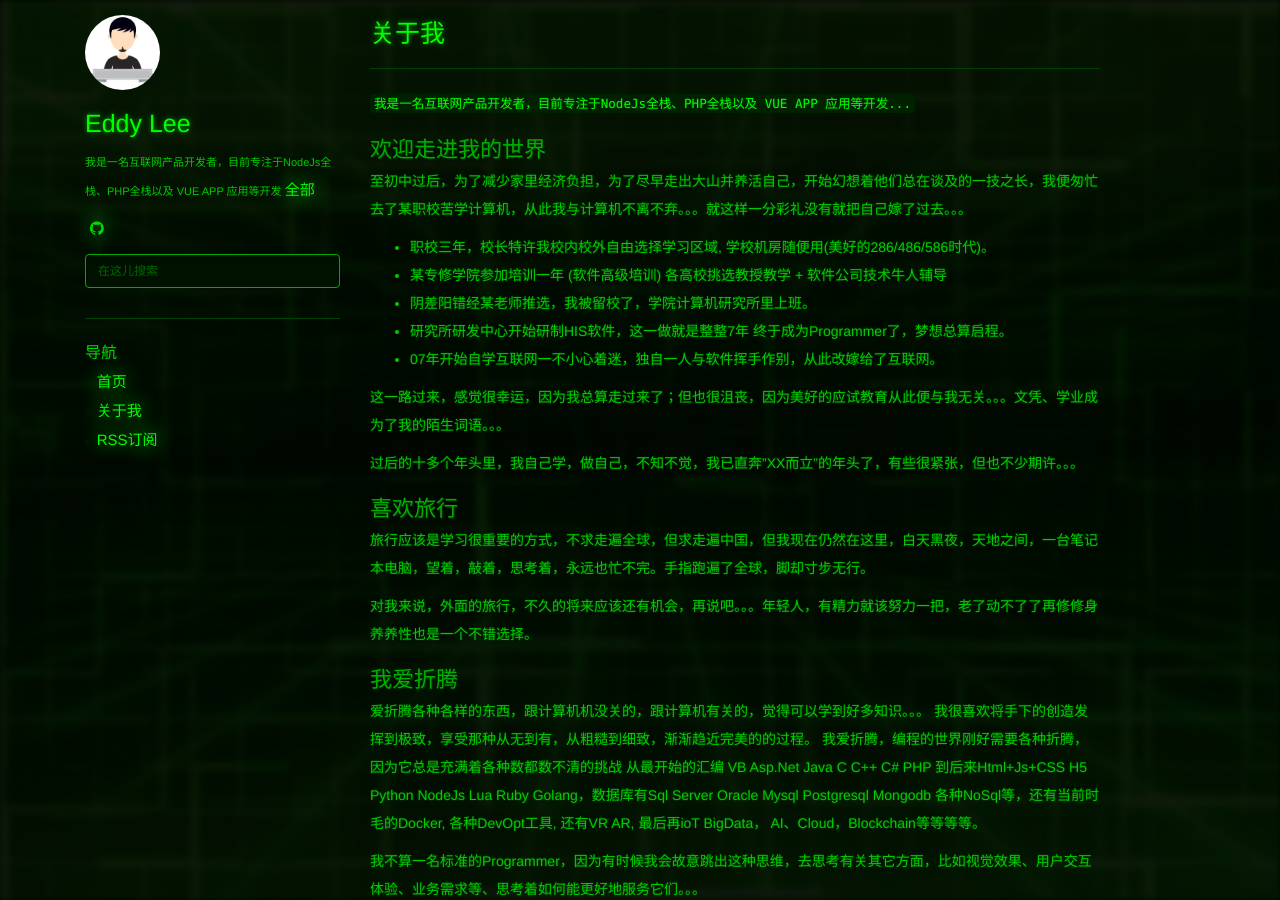
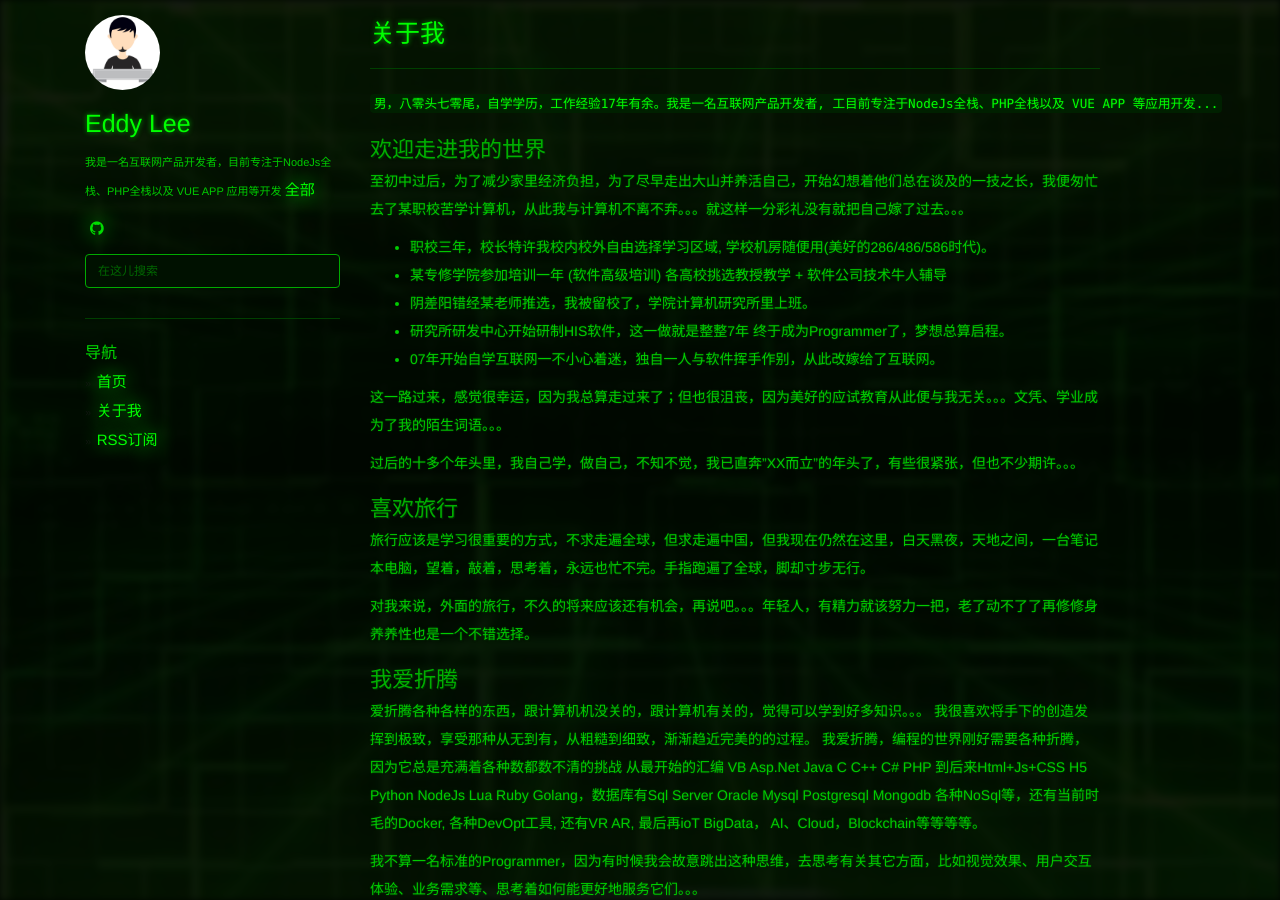
Before and after one commit to eddy2lee/eddy2lee.github.io, a Jekyll site: the page built from about.md, in a window 1280 px wide and 900 px high. Built offline with Jekyll 4.4.1, drawn with Linux system fonts in a browser that asks for light colours; nearby versions of some CDN libraries.

Commit message:
Update about.md

```diff
--- a/about.md
+++ b/about.md
@@ -5,7 +5,7 @@ permalink: /about/
 ---
 
 <code>
-我是一名互联网产品开发者，目前专注于NodeJs全栈、PHP全栈以及 VUE APP 应用等开发...
+男，八零头七零尾，自学学历，工作经验17年有余。我是一名互联网产品开发者, 工目前专注于NodeJs全栈、PHP全栈以及 VUE APP 等应用开发...
 </code>
 
 ### 欢迎走进我的世界
```
